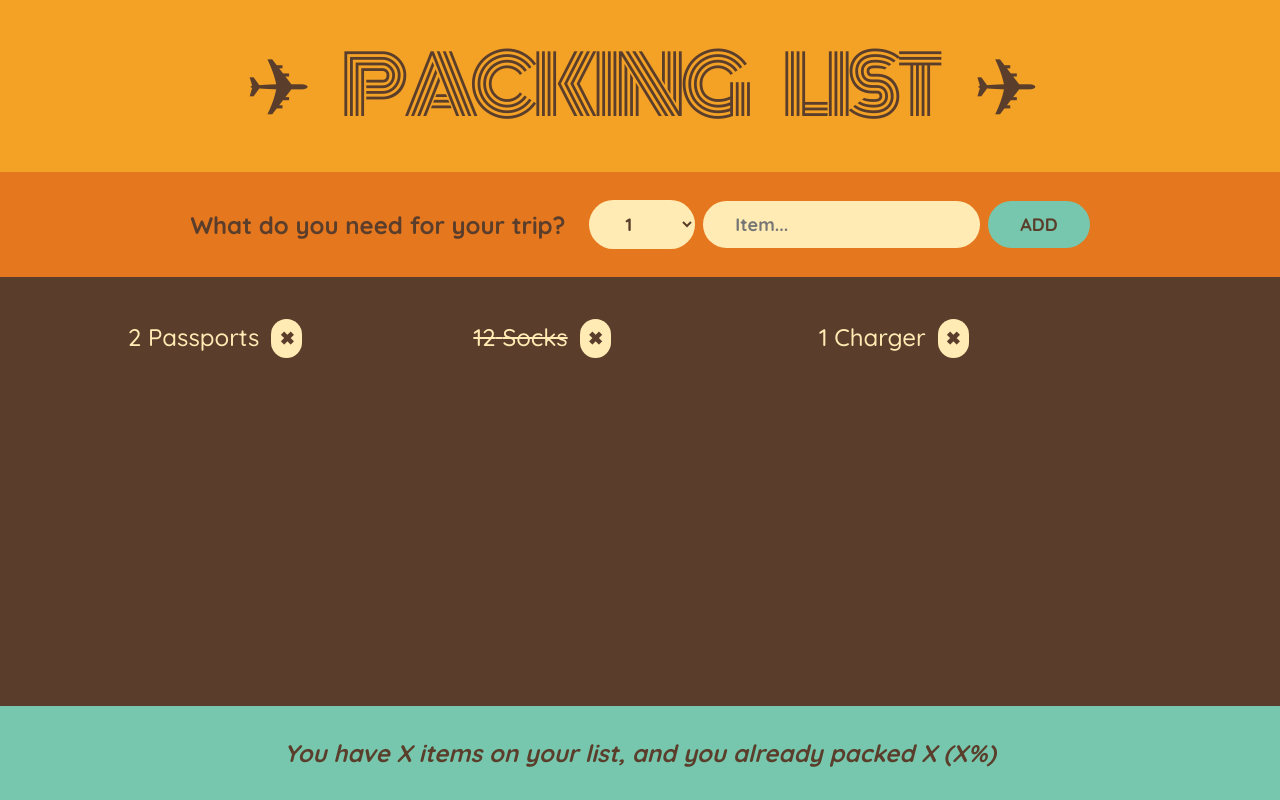
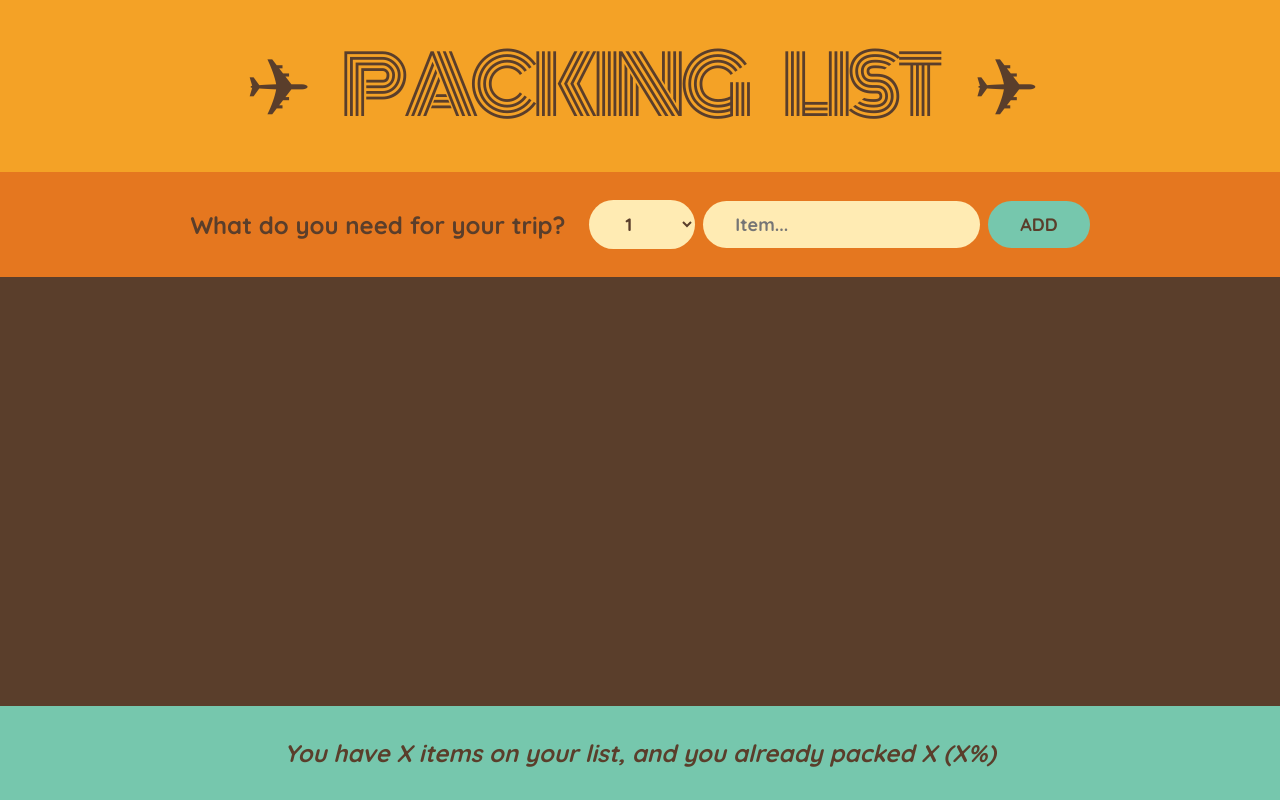
Before and after one commit to GustavoMunizBarrios/travel-list, a React (Create React App) app: page / in a window 1280 px wide. Built offline with nearby package versions, Linux system fonts and the light colour scheme.

Commit message:
I completed the functionality of packingList to add new items

```diff
--- a/src/App.js
+++ b/src/App.js
@@ -1,17 +1,24 @@
 import { useState } from "react";
 
-const initialItems = [
+/* const initialItems = [
   { id: 1, description: "Passports", quantity: 2, packed: false },
   { id: 2, description: "Socks", quantity: 12, packed: true },
   { id: 3, description: "Charger", quantity: 1, packed: false },
-];
+]; */
 
 export default function App() {
+  const [items, setItems] = useState([]);
+
+  function handleAddItems(item) {
+    //Add the newItem (item) to the array
+    setItems((items) => [...items, item]);
+  }
+
   return (
     <div className="app">
       <Logo />
-      <Form />
-      <PackingList />
+      <Form onAddItems={handleAddItems} />
+      <PackingList items={items} />
       <Stats />
     </div>
   );
@@ -21,7 +28,7 @@
   return <h1>✈ Packing List ✈</h1>;
 }
 
-function Form() {
+function Form({ onAddItems }) {
   const [description, setDescription] = useState("");
   const [quantity, setQuantity] = useState(1);
 
@@ -31,6 +38,8 @@
     if (!description) return;
     const newItem = { description, quantity, packed: false, id: Date.now() };
     console.log(newItem);
+
+    onAddItems(newItem);
 
     //Set form to its initial state
     setDescription("");
@@ -62,11 +71,11 @@
   );
 }
 
-function PackingList() {
+function PackingList({ items }) {
   return (
     <div className="list">
       <ul>
-        {initialItems.map((item) => (
+        {items.map((item) => (
           <Item i={item} key={item.id} />
           //<li>{item.description}</li>
         ))}
```
